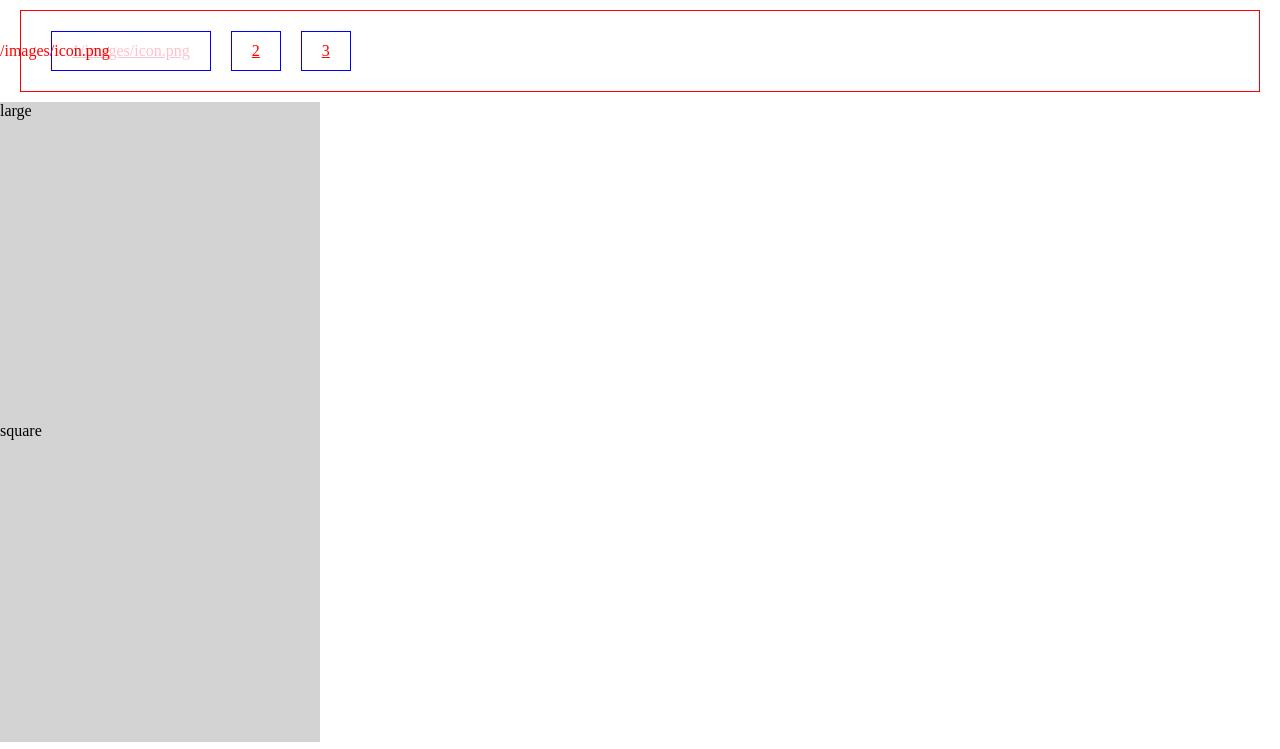
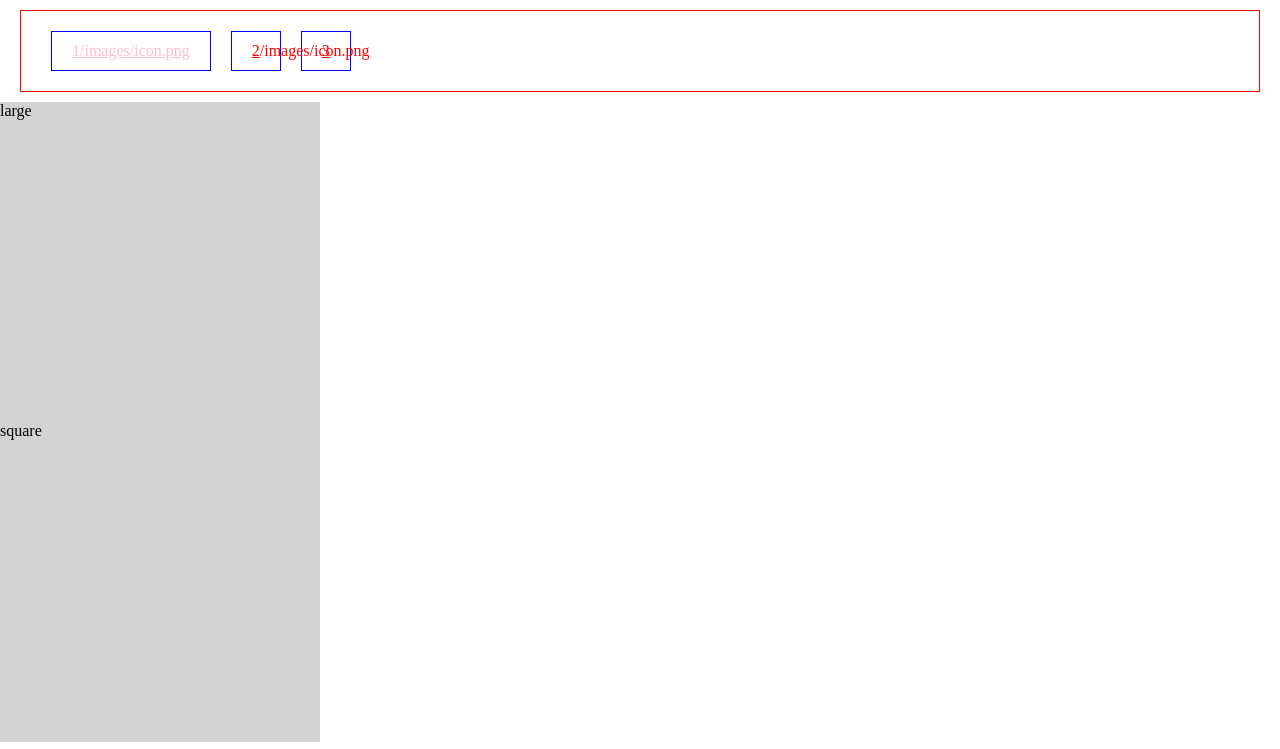
Before and after one commit to hoon7812/git, a website: page index.html in a window 1280 px wide. Shown: the top 749 px of the page. Drawn offline with Linux system fonts and the light colour scheme; a web font is replaced by a local one.

Commit message:
no message

```diff
--- a/style.scss
+++ b/style.scss
@@ -8,6 +8,8 @@
 // @import "header", "footer"; //여러 파일
 
 @import "header";
+
+
 
 // 1. 변수 선언, 변수 사용 가능
 $white: #fff;
@@ -237,6 +239,9 @@
     @include position(fixed, $t: 30px, $r: 40px);
 }
 
+
+
+
 // 인수를 순서대로 하나씩 전달 받다가, 3번째 매개변수($bg-values)는 인수의 개수에 상관없이 받음
 @mixin bg($width, $height, $bg-values...) {
     width: $width;
@@ -254,6 +259,8 @@
         url("/images/c.png")
     );
 }
+
+
 
 @mixin font($style: normal, $weight: normal, $size: 16px, $family: sans-serif) {
     font: {
@@ -281,6 +288,8 @@
     @include font((weight: 900, family: monospace)...);
 }
 
+
+
 // @content는 직접 스타일 추가 가능
 @mixin icon($url) {
     &::after {
@@ -296,6 +305,5 @@
     // icon Mixin에 스타일 블록을 추가하여 사용
     @include icon("/images/icon.png") {
         position: absolute;
-        left: 0;
     }
 }
```
Also changed, not shown: index.html (line endings or trailing spaces), style.css, 1 other file.
